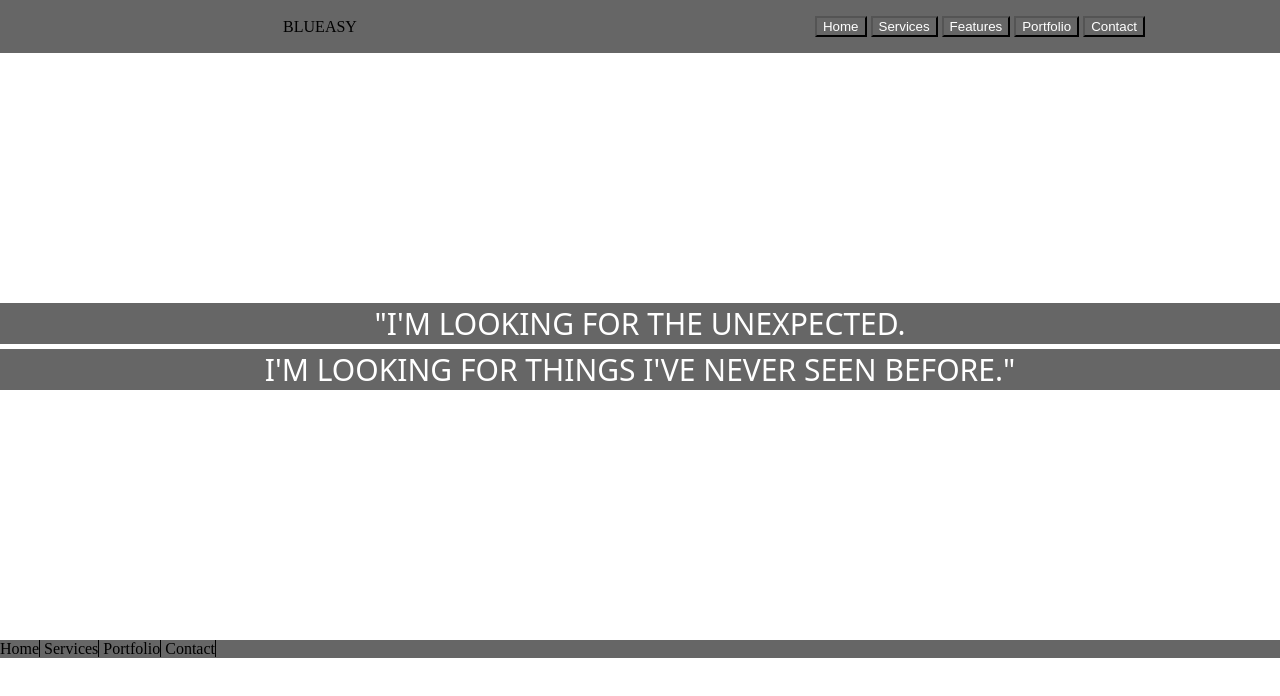
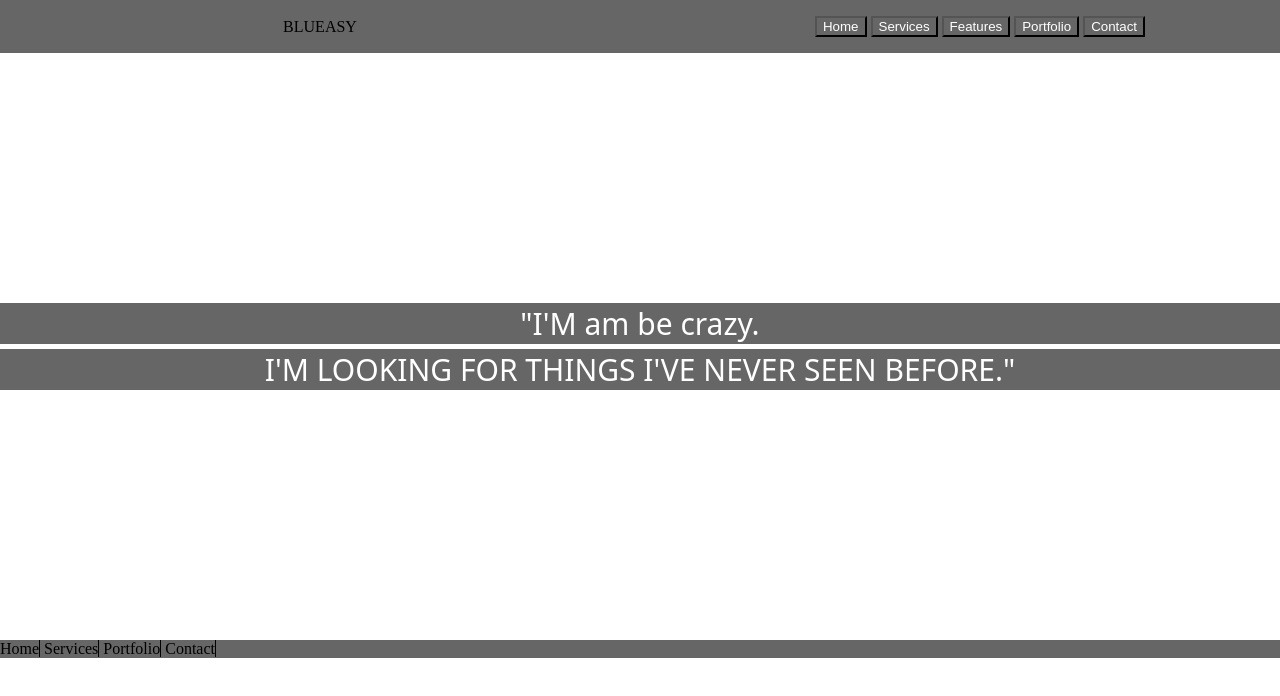
Before and after one commit to Bartjevanzon/testsite1, a plain HTML site: page index.html in a window 1280 px wide. Drawn offline with Linux system fonts and the light colour scheme.

Commit message:
fixed issu #1

```diff
--- a/index.html
+++ b/index.html
@@ -25,7 +25,7 @@
     </div>
   </header>
   <main>
-    <p>"I'M LOOKING FOR THE UNEXPECTED.</p>
+    <p>"I'M am be crazy.</p>
     <p>I'M LOOKING FOR THINGS I'VE NEVER SEEN BEFORE."</p>
   </main>
   <footer>
```
